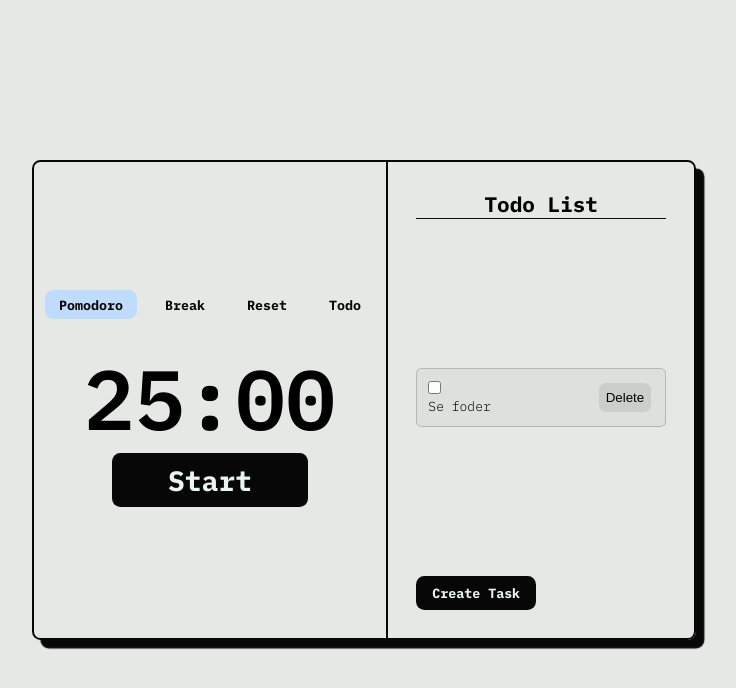
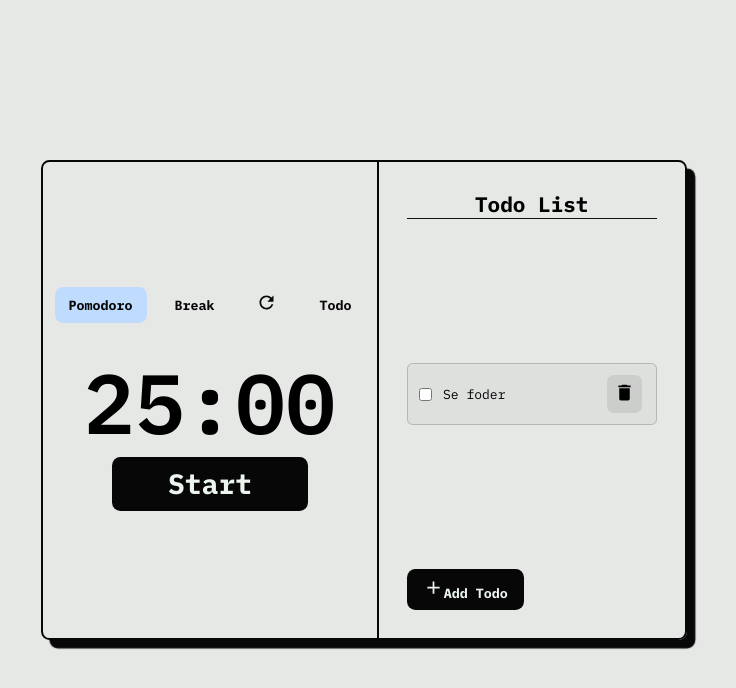
Before and after one commit to caiocsm-sudo/pomoscript, a React (Vite) app: page / in a window 1280 px wide. Both pictures are taken after a click on the button "Todo". Shown: the top 688 px of the page, without its empty margins (276-1012 px from the left). Built offline with nearby package versions, Linux system fonts and the light colour scheme.

Commit message:
material ui icons added

```diff
--- a/package.json
+++ b/package.json
@@ -10,6 +10,9 @@
     "preview": "vite preview"
   },
   "dependencies": {
+    "@emotion/styled": "^11.11.0",
+    "@mui/icons-material": "^5.15.0",
+    "@mui/styled-engine": "^5.15.0",
     "react": "^18.2.0",
     "react-dom": "^18.2.0",
     "styled-components": "^6.1.1"
--- a/src/components/Contollers.tsx
+++ b/src/components/Contollers.tsx
@@ -1,5 +1,6 @@
 import { Dispatch, SetStateAction } from "react";
 import { SessionType } from "../types/SessionType";
+import { Refresh } from "@mui/icons-material";
 
 export default function Contollers({
   sessionType,
@@ -16,12 +17,12 @@ export default function Contollers({
 }) {
   const handleSessionControllers = (pomo: SessionType) => {
     setSessionType(pomo);
-    // setTimer(pomo === "work" ? 1500 : 300);
+    setTimer(pomo === "work" ? 1500 : 300);
     setRunning(false);
   };
 
   const handleReset = () => {
-    // setTimer(sessionType === "work" ? 1500 : 300);
+    setTimer(sessionType === "work" ? 1500 : 300);
     setRunning(false);
   };
 
@@ -48,8 +49,8 @@ export default function Contollers({
         >
           Break
         </button>
-        <button className="default-btn menu-btn" onClick={handleReset}>
-          Reset
+        <button className="default-btn menu-btn flex-center" onClick={handleReset}>
+          <Refresh />
         </button>
         <button className="default-btn menu-btn" onClick={handleTodoVisible}>Todo</button>
       </section>
--- a/src/components/SideBarTodo.tsx
+++ b/src/components/SideBarTodo.tsx
@@ -1,4 +1,5 @@
 import Todo from "./Todo";
+import { Add } from "@mui/icons-material";
 
 export default function SideBarTodo() {
   return (
@@ -10,7 +11,10 @@ export default function SideBarTodo() {
         <Todo title="Se foder" />
       </div>
       <div>
-        <button className="default-btn">Create Task</button>
+        <button className="default-btn flex-center">
+          <Add />
+          <span>Add Todo</span>
+        </button>
       </div>
     </section>
   );
--- a/src/components/Todo.tsx
+++ b/src/components/Todo.tsx
@@ -1,4 +1,11 @@
 import styled from "styled-components";
+
+import { Delete } from "@mui/icons-material";
+import { useState } from "react";
+
+type Task = {
+  title: string;
+};
 
 const Li = styled.li`
   display: flex;
@@ -8,17 +15,25 @@ const Li = styled.li`
   border-radius: 0.4rem;
   border: 1px solid #1113;
   padding: 0.8rem;
+  transition: all 150ms ease-in-out;
+  cursor: pointer;
+  &:hover {
+    background-color: #eee5;
+  }
 `;
 
 const TitleDiv = styled.div`
+  display: flex;
+  gap: 0.8rem;
   > h4 {
     font-size: 13px;
-    font-weight: 300;
+    font-weight: 400;
   }
 `;
 
 const Input = styled.input`
-  display: inline-block;
+  border-radius: 100%;
+  padding: 0.5rem;
 `;
 
 const Button = styled.button`
@@ -34,15 +49,32 @@ const Button = styled.button`
   }
 `;
 
-export default function Todo({ title }: { title: string }) {
+export default function Todo({ title }: Task) {
+  const titleStyle = {
+    textDecoration: "dashed",
+  };
+  const [dashed, setDashed] = useState<boolean>(false);
+
+  const handleCheckbox = () => {
+    setDashed((prev: boolean) => !prev);
+  };
+
+  const handleDelete = () => {
+    // deleteTask();
+  };
+
   return (
     <Li>
       <TitleDiv>
-      <input type="checkbox" />
-        <h4>{title}</h4>
+        <Input type="checkbox" onChange={handleCheckbox} />
+        <h4 style={dashed ? { textDecoration: titleStyle.textDecoration } : {}}>
+          {title}
+        </h4>
       </TitleDiv>
       <div className="edit-btns">
-        <Button>Delete</Button>
+        <Button className="flex-center">
+          <Delete onClick={handleDelete}/>
+        </Button>
       </div>
     </Li>
   );
```
Also changed, not shown: 1 other file (tests, documents, lock files or other folders).
